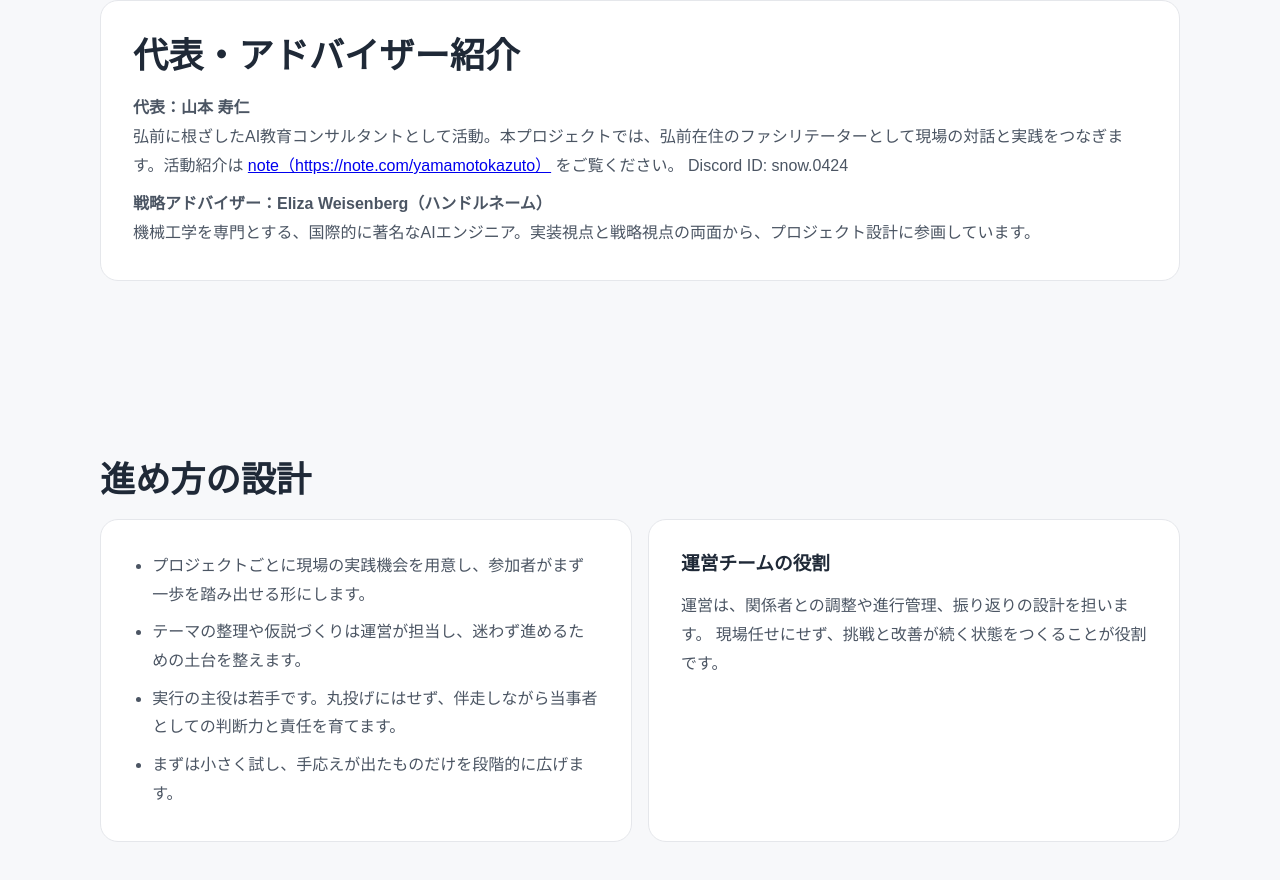
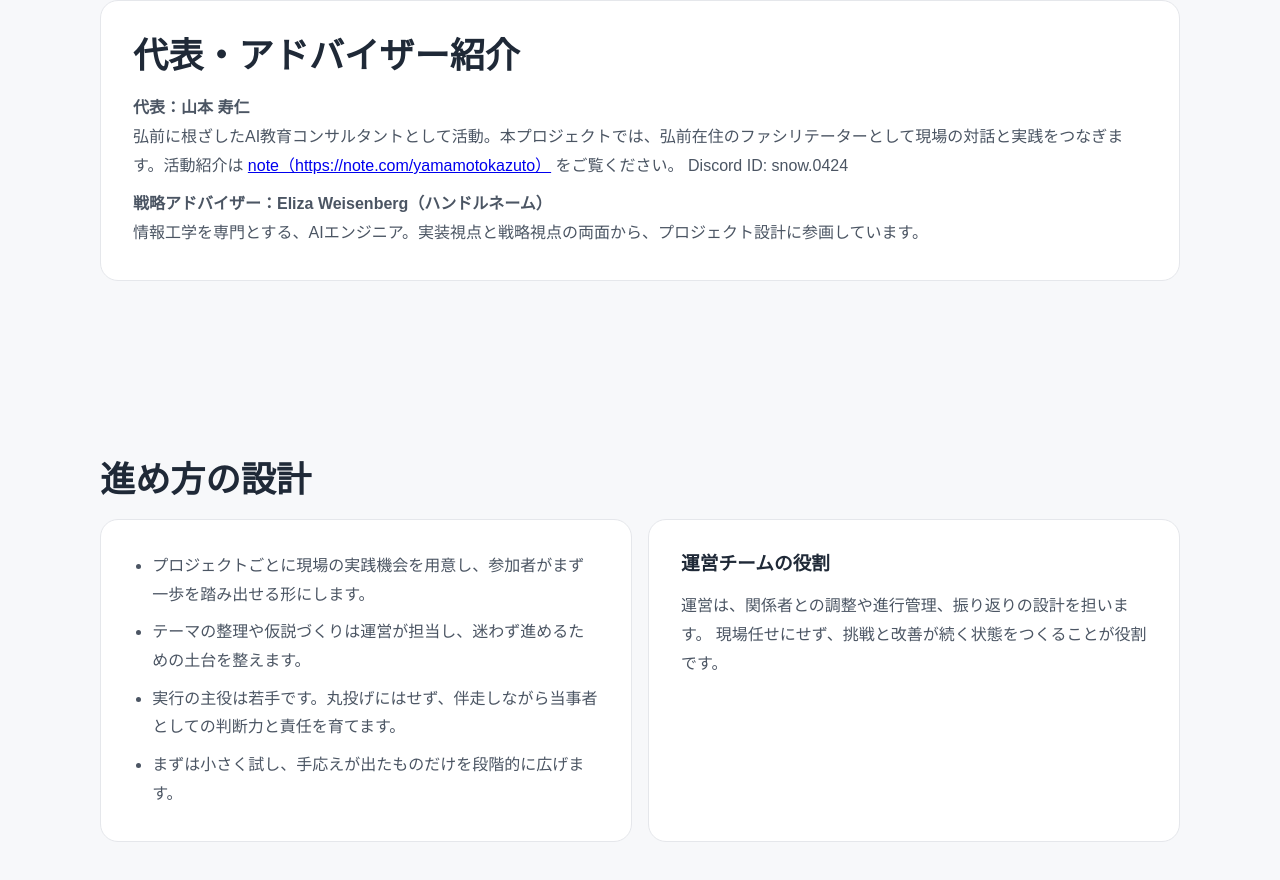
Before and after one commit to snowman1983-04/zeromus, a plain HTML site: page index.html in a window 1280 px wide. Shown: the part 1322-2202 px from the top of the page. Drawn offline with Linux system fonts and the light colour scheme.

Commit message:
Update advisor description in index.html

```diff
--- a/index.html
+++ b/index.html
@@ -314,7 +314,7 @@
           <div class="profile-card">
             <div class="profile-text">
               <p><strong>代表：山本 寿仁</strong><br />弘前に根ざしたAI教育コンサルタントとして活動。本プロジェクトでは、弘前在住のファシリテーターとして現場の対話と実践をつなぎます。活動紹介は <a href="https://note.com/yamamotokazuto" target="_blank" rel="noopener noreferrer">note（https://note.com/yamamotokazuto）</a> をご覧ください。 Discord ID: snow.0424</p>
-              <p><strong>戦略アドバイザー：Eliza Weisenberg（ハンドルネーム）</strong><br />機械工学を専門とする、国際的に著名なAIエンジニア。実装視点と戦略視点の両面から、プロジェクト設計に参画しています。</p>
+              <p><strong>戦略アドバイザー：Eliza Weisenberg（ハンドルネーム）</strong><br />情報工学を専門とする、AIエンジニア。実装視点と戦略視点の両面から、プロジェクト設計に参画しています。</p>
             </div>
           </div>
         </div>
```
